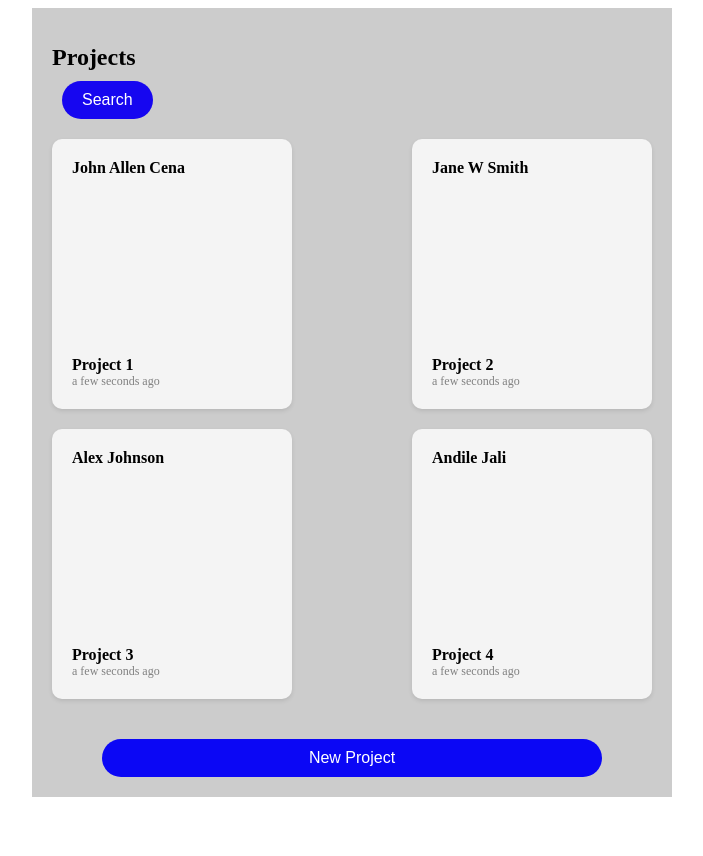
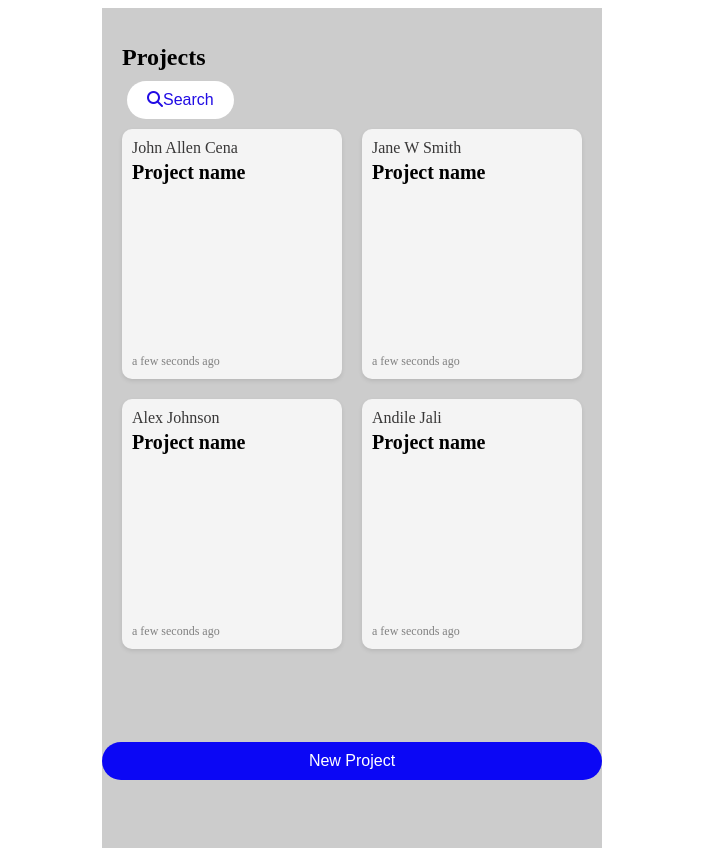
Before and after one commit to siboniseni/interview, a Vue app: page / in a window 1280 px wide. Shown: the whole page, without its empty margins (288-991 px from the left). Before the commit the page ends 805 px from the top, so only its background shows below. Built offline with nearby package versions, Linux system fonts and the light colour scheme.

Commit message:
package.json .vue styling modified

```diff
--- a/package.json
+++ b/package.json
@@ -9,6 +9,7 @@
     "serve": "npm run build && vite preview"
   },
   "dependencies": {
+    "@fortawesome/fontawesome-free": "^6.4.0",
     "moment": "^2.29.4",
     "vue": "^3.2.47"
   },
--- a/src/App.vue
+++ b/src/App.vue
@@ -2,10 +2,11 @@
   <div class="container">
     <h1 class="title">Projects</h1>
     <div class="search-container">
-      <button class="search-button" @click="showSearchForm = true">Search</button>
+      <button v-if="!showSearchForm" class="search-button" @click="showSearchForm = true">
+        <i class="fa-solid fa-magnifying-glass"></i>Search</button>
       <div class="search-form" v-show="showSearchForm">
         <form @submit.prevent="filterProjects">
-          <input type="text" v-model="searchText" placeholder="Search by name or project name">
+          <input type="text" v-model="searchText" placeholder="Search by name or project name"/>
           <button type="submit">Search</button>
         </form>
       </div>
@@ -19,6 +20,16 @@
         </div>
       </div>
     </div>
+
+    <div v-if="selectedProject" class="selected-project">
+    <h2>Selected Project</h2>
+    <div class="project-details">
+      <div class="customer-name">{{ selectedProject.customerName }}</div>
+      <div class="project-name">{{ selectedProject.projectName }}</div>
+      <div class="time-ago">{{ calculateTimeAgo(selectedProject.createdAt) }}</div>
+    </div>
+    <button @click="editProject(selectedProject)">Edit</button>
+  </div>
 
     <div class="new-project-container">
       <button class="new-project-button" @click="showForm = true">New Project</button>
@@ -45,6 +56,8 @@
 <script lang="ts">
 import { defineComponent } from 'vue';
 import moment from 'moment';
+import '@fortawesome/fontawesome-free/css/all.css';
+
 
 interface Project {
   id: number;
@@ -57,10 +70,10 @@ export default defineComponent({
   data() {
     return {
       projects: [
-        { id: 1, customerName: 'John Allen Cena', projectName: 'Project 1', createdAt: new Date() },
-        { id: 2, customerName: 'Jane W Smith', projectName: 'Project 2', createdAt: new Date() },
-        { id: 3, customerName: 'Alex Johnson', projectName: 'Project 3', createdAt: new Date() },
-        { id: 4, customerName: 'Andile Jali', projectName: 'Project 4', createdAt: new Date() },
+        { id: 1, customerName: 'John Allen Cena', projectName: 'Project name', createdAt: new Date() },
+        { id: 2, customerName: 'Jane W Smith', projectName: 'Project name', createdAt: new Date() },
+        { id: 3, customerName: 'Alex Johnson', projectName: 'Project name', createdAt: new Date() },
+        { id: 4, customerName: 'Andile Jali', projectName: 'Project name', createdAt: new Date() },
       ] as Project[],
       projectIdCounter: 5,
       newProject: {
@@ -71,6 +84,7 @@ export default defineComponent({
       showSearchForm: false,
       searchText: '',
       highlightedProjectId: null as null | number,
+      selectedProject: null as null | Project,
     };
   },
   methods: {
@@ -86,6 +100,7 @@ export default defineComponent({
       this.newProject.customerName = '';
       this.newProject.projectName = '';
       this.showForm = false;
+      this.selectedProject = newProject;
     },
     calculateTimeAgo(createdAt: Date): string {
       return moment(createdAt).fromNow();
@@ -112,7 +127,8 @@ export default defineComponent({
 
 <style scoped>
 .container {
-  max-width: 600px;
+  max-width: 460px;
+  height: 100vh;
   margin: 0 auto;
   padding: 20px;
   background: #ccc;
@@ -127,17 +143,17 @@ export default defineComponent({
   display: flex;
   align-items: center;
   justify-content: space-between;
-  margin-bottom: 20px;
+  margin-bottom: 10px;
 }
 
 .search-button {
-  background-color: #1606f0;
-  color: white;
+  background-color: #ffffff;
+  color: rgb(33, 12, 228);
   border: none;
   padding: 10px 20px;
   font-size: 16px;
   cursor: pointer;
-  margin-left: 10px;
+  margin-left: 5px;
   flex-shrink: 0;
   border-radius: 20px;
 }
@@ -151,12 +167,6 @@ export default defineComponent({
   .search-container .search-button {
     margin-top: 10px;
   }
-}
-
-.new-project-container {
-  display: flex;
-  justify-content: center;
-  margin-top: 20px;
 }
 
 .new-project-button {
@@ -181,7 +191,7 @@ export default defineComponent({
   height: 230px;
   background-color: #f4f4f4;
   border-radius: 10px;
-  padding: 20px;
+  padding: 10px;
   margin-bottom: 20px;
   box-shadow: 0 2px 4px rgba(0, 0, 0, 0.1);
   display: flex;
@@ -191,7 +201,7 @@ export default defineComponent({
 }
 
 .project-item:hover {
-  background-color: #254ccc;
+  background-color: #9db9ec;
 }
 
 .project-details {
@@ -201,8 +211,8 @@ export default defineComponent({
 }
 
 .customer-name {
-  font-weight: bold;
   margin-bottom: auto;
+  color: #383737;
 }
 
 .project-info {
@@ -212,6 +222,8 @@ export default defineComponent({
 
 .project-name {
   font-weight: bold;
+  margin-bottom: 4.5cm;
+  font-size: 20px;
 }
 
 .time-ago {
@@ -243,6 +255,14 @@ export default defineComponent({
   cursor: pointer;
   margin-left: 10px;
   border-radius: 4px;
+}
+
+.new-project-container {
+  position: fixed;
+  bottom: 20px;
+  left: 50%;
+  transform: translateX(-50%);
+  z-index: 999;
 }
 
 .form-modal {
@@ -287,8 +307,8 @@ export default defineComponent({
 }
 
 .form-modal-content button[type="submit"] {
-  background-color: #344fc5;
-  color: rgb(94, 92, 92);
+  background-color: #4060ec;
+  color: rgb(255, 254, 254);
   border: none;
   padding: 10px 20px;
   font-size: 16px;
```
Also changed, not shown: 1 other file (tests, documents, lock files or other folders).
